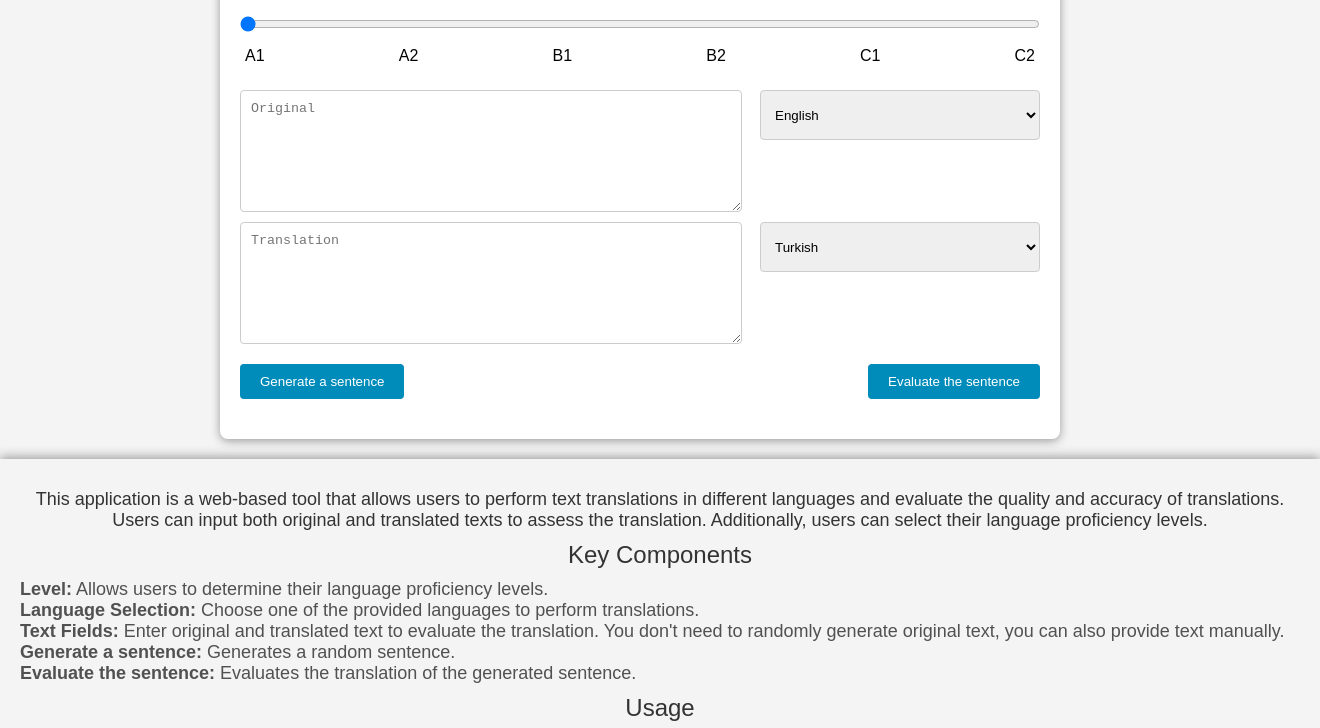
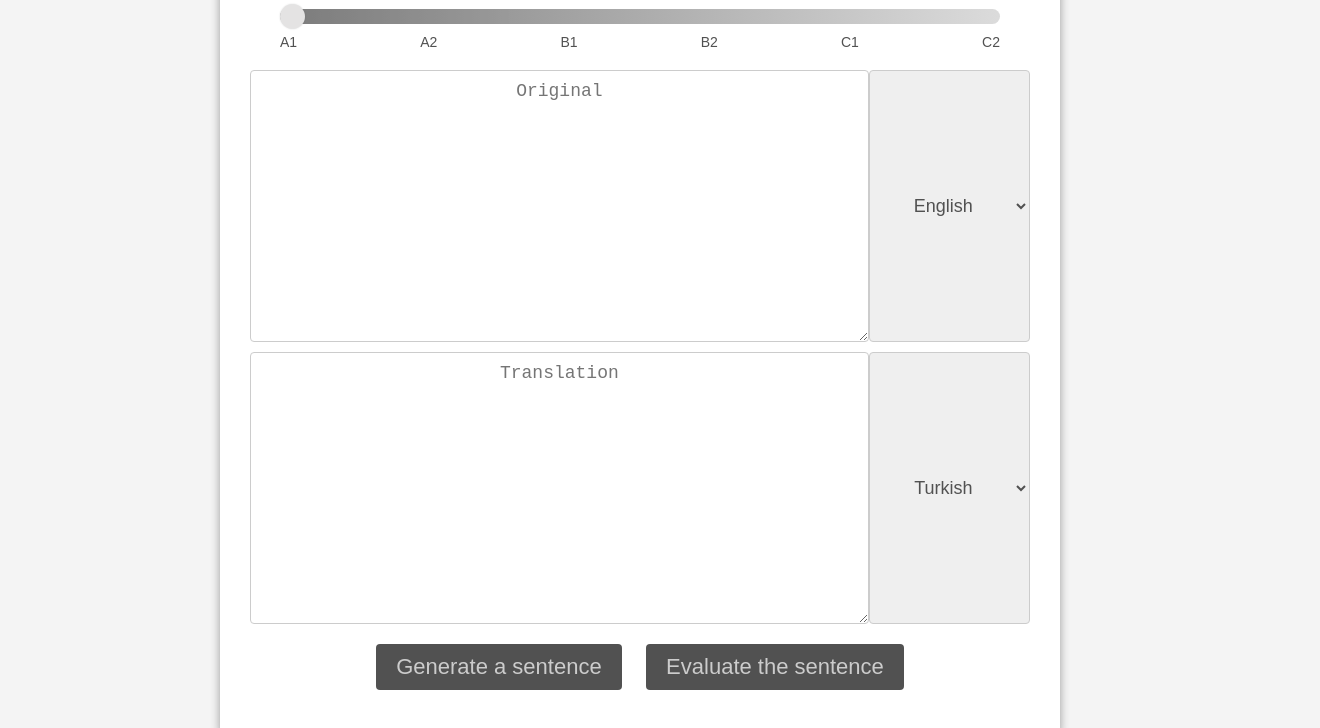
Before and after one commit to Faruk-Tutkus/Translation-Evaluator-Server, a website: page index.html in a window 1280 px wide. Shown: the part 202-930 px from the top of the page, 1320 px wide, since content can reach past the window. Drawn offline with Linux system fonts and the light colour scheme.

Commit message:
Update style.css

```diff
--- a/style.css
+++ b/style.css
@@ -8,7 +8,7 @@ body {
     align-items: center;
     min-height: 100vh;
     overflow-y: auto;
-    flex-direction: column;
+    flex-direction: column; /* Ensure elements stack vertically */
     transition: background-color 0.3s, color 0.3s;
 }
 
@@ -75,111 +75,160 @@ body {
 
 .slider-container {
     margin: 20px 0;
+    text-align: left;
+    position: relative;
 }
 
-#proficiencyRange {
-    width: 100%;
-    margin: 10px 0;
+.slider-container label {
+    font-size: 16px;
+    margin-right: 10px;
+    color: #515151;
+}
+
+.slider-container input[type="range"] {
+    width: calc(100% - 80px);
+    margin: 10px 40px;
+    -webkit-appearance: none;
+    appearance: none;
+    height: 15px;
+    background: linear-gradient(to right, #444, #ccc);
+    outline: none;
+    opacity: 0.7;
+    transition: opacity 0.2s, background 0.3s;
+    border-radius: 25px;
+}
+#proficiencySlider {
+    font-size: 28px;
+    margin-right: 10px;
+    color: #515151;
+}
+.slider-container input[type="range"]::-webkit-slider-thumb {
+    -webkit-appearance: none;
+    appearance: none;
+    width: 25px;
+    height: 25px;
+    background: #d9d8d8;
+    cursor: pointer;
+    border-radius: 50%;
+    box-shadow: 0 0 2px rgba(0, 0, 0, 0.2);
+    transition: background 0.3s;
+
+}
+
+.slider-container input[type="range"]::-moz-range-thumb {
+    width: 25px;
+    height: 25px;
+    background: #fff;
+    cursor: pointer;
+    border-radius: 50%;
+    box-shadow: 0 0 2px rgba(0, 0, 0, 0.2);
+    transition: background 0.3s;
+
 }
 
 .slider-labels {
     display: flex;
     justify-content: space-between;
+    margin: 0 40px;
+
 }
 
 .slider-labels span {
+    font-size: 14px;
+    color: #515151;
     cursor: pointer;
-    padding: 5px;
-    transition: font-weight 0.2s, color 0.2s;
+    transition: color 0.3s, font-weight 0.3s;
 }
 
 #top, #bot {
     display: flex;
-    justify-content: space-between;
-    margin: 10px 0;
+    justify-content: center;
+    margin: 10px;
 }
 
 textarea {
-    width: 60%;
-    height: 100px;
+    width: 100%;
+    height: 75px;
+    min-width: 125px;
+    min-height: 250px;
+    max-height: 500px;
     padding: 10px;
     border: 1px solid #ccc;
     border-radius: 4px;
-    transition: border-color 0.3s;
-    margin-right: 10px;
+    font-size: 18px;
+    text-align: center;
+    color: #515151;
 }
 
 select {
-    width: 35%;
-    height: 50px;
     padding: 10px;
     border: 1px solid #ccc;
+    min-width: 100px;
     border-radius: 4px;
-    transition: border-color 0.3s;
-}
-
-textarea:focus, select:focus {
-    border-color: #666;
-}
-
-#buttons {
-    display: flex;
-    justify-content: space-between;
-    margin: 20px 0;
+    font-size: 18px;
+    text-align: center;
+    color: #515151;
 }
 
 input[type="button"] {
     padding: 10px 20px;
     border: none;
     border-radius: 4px;
-    background-color: #008cba;
-    color: white;
+    background: #515151;
+    color: #ccc;
+    font-size: 22px;
     cursor: pointer;
-    transition: background-color 0.3s;
+    transition: background 0.3s;
+    margin: 10px;
 }
 
 input[type="button"]:hover {
-    background-color: #0079a1;
+    background-color: #ccc;
+    color: #515151;
 }
 
-footer {
-    text-align: center;
-    background-color: #f4f4f4;
-    padding: 20px;
-    width: 100%;
-    box-shadow: 0 -2px 10px rgba(56, 55, 55, 0.47);
+h1 {
+    color: #515151;
+}
+p {
+    color: #515151;
+}
+/* Dark Mode Styles */
+body.dark-mode {
+    background: linear-gradient(135deg, #1e1e1e, #2c2c2c);
+    color: #ccc;
 }
 
-footer p, footer ul {
-    margin: 10px 0;
-    color: #333;
-    transition: color 0.3s;
+body.dark-mode #translationForm {
+    background: #333;
+    box-shadow: 0 2px 10px rgba(0, 0, 0, 0.47);
 }
 
-footer ul {
-    list-style-type: none;
-    padding-left: 0;
+body.dark-mode textarea, body.dark-mode select, body.dark-mode input[type="button"], body.dark-mode .slider-container input[type="range"] {
+    background-color: #444;
+    color: #ccc;
+    border: 1px solid #555;
 }
 
-footer ul li {
-    text-align: left;
+body.dark-mode input[type="button"]:hover, body.dark-mode {
+    background-color: #ccc;
+    color: #444;
 }
 
-.dark-mode {
-    background-color: #333;
-    color: #f4f4f4;
+body.dark-mode h1, body.dark-mode .slider-labels span {
+    color: #ccc;
 }
 
-.dark-mode textarea, .dark-mode select {
-    background-color: #444;
-    border-color: #666;
-    color: #f4f4f4;
+body.dark-mode .slider-container input[type="range"] {
+    background: linear-gradient(to right, #ccc, #444);
+    transition: background 0.3s;
 }
-
-.dark-mode footer {
-    background-color: #444;
-}
-
-.dark-mode footer p, .dark-mode footer ul {
+body.dark-mode #proficiencySlider {
     color: #ccc;
 }
+body.dark-mode li {
+    color: #ccc;
+}
+body.dark-mode p {
+    color: #ccc;
+}
```
